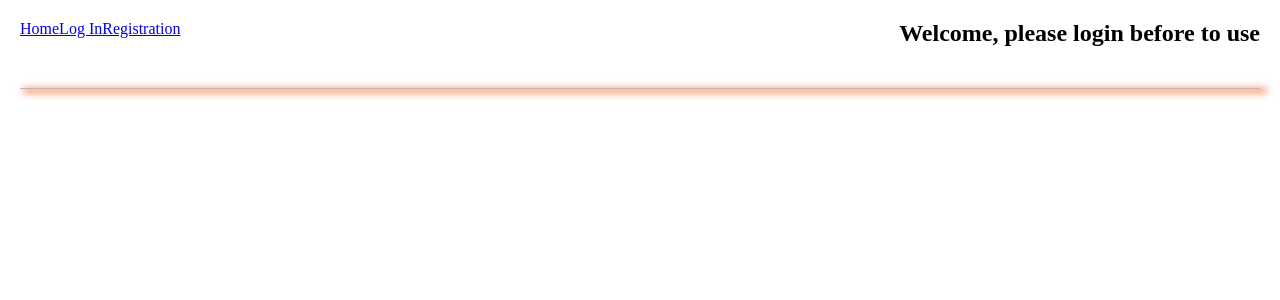
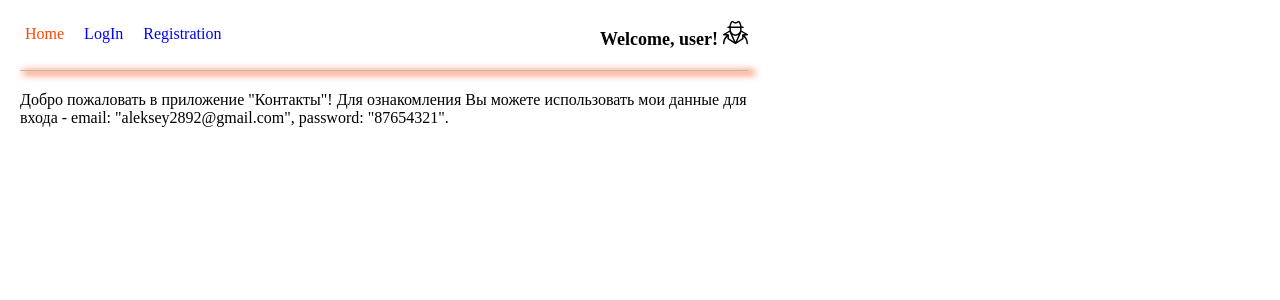
Before and after one commit to Aleksey2892/goit-react-hw-08-phonebook, a React (Create React App) app: page /home in a window 1280 px wide. Shown: the top 300 px of the page. Built offline with nearby package versions, Linux system fonts and the light colour scheme.

Commit message:
work with styles

```diff
--- a/src/components/App.js
+++ b/src/components/App.js
@@ -1,6 +1,6 @@
 import React, { lazy, Suspense } from 'react';
 import { connect } from 'react-redux';
-import { BrowserRouter, Switch } from 'react-router-dom';
+import { BrowserRouter, Redirect, Switch } from 'react-router-dom';
 import { authOperations } from '../redux/auth';
 import routes from '../routes';
 import PropTypes from 'prop-types';
@@ -14,10 +14,10 @@ const HomePage = lazy(() =>
 const PhonebookPage = lazy(() =>
   import('../views/PhonebookPage' /* webpackChunkName: "phonebook-page" */),
 );
-const Register = lazy(() =>
+const RegisterPage = lazy(() =>
   import('../views/RegisterPage' /* webpackChunkName: "register-page" */),
 );
-const Login = lazy(() =>
+const LoginPage = lazy(() =>
   import('../views/LoginPage' /* webpackChunkName: "login-page" */),
 );
 const Navigation = lazy(() =>
@@ -57,19 +57,20 @@ class App extends React.Component {
                 path={routes.registration}
                 exact
                 restricted={true}
-                component={Register}
+                component={RegisterPage}
               />
               <PublicRoute
                 path={routes.login}
                 exact
                 restricted={true}
-                component={Login}
+                component={LoginPage}
               />
               <PrivateRoute
                 path={routes.contacts}
                 exact
                 component={PhonebookPage}
               />
+              <Redirect to={routes.home} />
             </Switch>
           </Layout>
         </Suspense>
--- a/src/components/ContactForm/ContactForm.js
+++ b/src/components/ContactForm/ContactForm.js
@@ -58,7 +58,7 @@ class ContactForm extends Component {
 
     return (
       <form onSubmit={this.handleSubmit}>
-        <div>
+        <label>
           <TextField
             size="small"
             id="contact name"
@@ -79,7 +79,7 @@ class ContactForm extends Component {
             value={number}
             onChange={this.handleChange}
           />
-        </div>
+        </label>
 
         <Button type="submit" variant="contained" color="primary" size="small">
           Add contact
--- a/src/components/Layouts/Header.module.scss
+++ b/src/components/Layouts/Header.module.scss
@@ -1,4 +1,6 @@
 .header {
+  margin-bottom: 20px;
+
   &::after {
     content: '';
     display: block;
@@ -12,6 +14,6 @@
 .headerIn {
   display: flex;
   justify-content: space-between;
-  margin-bottom: 20px;
+  flex-wrap: wrap;
   padding-bottom: 20px;
 }
--- a/src/components/Layouts/Layout.module.scss
+++ b/src/components/Layouts/Layout.module.scss
@@ -1,3 +1,4 @@
 .wrapper {
+  max-width: 768px;
   padding: 20px;
 }
--- a/src/components/Navigation/Navigation.js
+++ b/src/components/Navigation/Navigation.js
@@ -4,19 +4,47 @@ import { NavLink } from 'react-router-dom';
 import { authSelectors } from '../../redux/auth';
 import routes from '../../routes';
 import PropTypes from 'prop-types';
+import s from './Navigation.module.scss';
 
 const Navigation = ({ isLogin }) => {
-  const NavLinkContacts = <NavLink to={routes.contacts}>Contacts</NavLink>;
+  const NavLinkContacts = (
+    <NavLink
+      className={s.link}
+      activeClassName={s.activeLink}
+      to={routes.contacts}
+    >
+      Contacts
+    </NavLink>
+  );
+
   const NavLinksLogin = (
     <>
-      <NavLink to={routes.login}>Log In</NavLink>
-      <NavLink to={routes.registration}>Registration</NavLink>
+      <NavLink
+        className={s.link}
+        activeClassName={s.activeLink}
+        to={routes.login}
+      >
+        LogIn
+      </NavLink>
+      <NavLink
+        className={s.link}
+        activeClassName={s.activeLink}
+        to={routes.registration}
+      >
+        Registration
+      </NavLink>
     </>
   );
 
   return (
-    <nav>
-      <NavLink to={routes.home}>Home</NavLink>
+    <nav className={s.nav}>
+      <NavLink
+        className={s.link}
+        activeClassName={s.activeLink}
+        to={routes.home}
+      >
+        Home
+      </NavLink>
 
       {isLogin ? NavLinkContacts : NavLinksLogin}
     </nav>
--- /dev/null
+++ b/src/components/Navigation/Navigation.module.scss
@@ -0,0 +1,17 @@
+.nav {
+  padding: 5px;
+}
+
+.link {
+  text-decoration: none;
+  margin-right: 20px;
+  color: blue;
+
+  &:last-child {
+    margin-right: 0;
+  }
+}
+
+.activeLink {
+  color: orangered;
+}
--- a/src/components/UserBar/UserBar.js
+++ b/src/components/UserBar/UserBar.js
@@ -2,6 +2,8 @@ import React from 'react';
 import { connect } from 'react-redux';
 import { authSelectors, authOperations } from '../../redux/auth';
 import PropTypes from 'prop-types';
+import s from './UserBar.module.scss';
+import spyIcon from '../../icons/spy.svg';
 
 import Avatar from '@material-ui/core/Avatar';
 import { makeStyles } from '@material-ui/core/styles';
@@ -30,7 +32,14 @@ const UserBar = ({ isLoginEmail, onLogout }) => {
         </>
       )}
 
-      {!isLoginEmail && <h2>Welcome, please login before to use</h2>}
+      {!isLoginEmail && (
+        <>
+          <h2 className={s.welcome}>
+            Welcome, user!
+            <img className={s.userIcon} src={spyIcon} alt="spy user" />
+          </h2>
+        </>
+      )}
     </div>
   );
 };
--- /dev/null
+++ b/src/components/UserBar/UserBar.module.scss
@@ -0,0 +1,8 @@
+.welcome {
+  font-size: 18px;
+}
+
+.userIcon {
+  padding-left: 5px;
+  width: 30px;
+}
--- a/src/routes.js
+++ b/src/routes.js
@@ -1,5 +1,5 @@
 export default {
-  home: '/',
+  home: '/home',
   login: '/login',
   registration: '/reg',
   contacts: '/contacts',
--- a/src/views/LoginPage.js
+++ b/src/views/LoginPage.js
@@ -5,6 +5,7 @@ import { authOperations } from '../redux/auth';
 import routes from '../routes';
 import PropTypes from 'prop-types';
 
+import TextField from '@material-ui/core/TextField';
 import Button from '@material-ui/core/Button';
 
 const INITIAL_STATE = {
@@ -42,18 +43,23 @@ class Login extends Component {
         <form onSubmit={this.handleSubmit}>
           Login
           <label>
-            <input
+            <TextField
+              size="small"
+              id="email"
+              label="email"
+              variant="outlined"
               type="text"
               name="email"
-              placeholder="email"
               value={this.state.email}
               onChange={this.handleChange}
             />
-
-            <input
+            <TextField
+              size="small"
+              id="password"
+              label="password"
+              variant="outlined"
               type="text"
               name="password"
-              placeholder="password"
               value={this.state.password}
               onChange={this.handleChange}
             />
--- a/src/views/RegisterPage.js
+++ b/src/views/RegisterPage.js
@@ -5,6 +5,7 @@ import { authOperations } from '../redux/auth';
 import routes from '../routes';
 import PropTypes from 'prop-types';
 
+import TextField from '@material-ui/core/TextField';
 import Button from '@material-ui/core/Button';
 
 const INITIAL_STATE = {
@@ -43,26 +44,35 @@ class Register extends Component {
         <form onSubmit={this.handleSubmit}>
           Registration
           <label>
-            <input
+            <TextField
+              size="small"
+              id="name"
+              label="name"
+              variant="outlined"
               type="text"
               name="name"
-              placeholder="name"
               value={this.state.name}
               onChange={this.handleChange}
             />
 
-            <input
+            <TextField
+              size="small"
+              id="email"
+              label="email"
+              variant="outlined"
               type="text"
               name="email"
-              placeholder="email"
               value={this.state.email}
               onChange={this.handleChange}
             />
 
-            <input
+            <TextField
+              size="small"
+              id="password"
+              label="password"
+              variant="outlined"
               type="text"
-              name="password"
-              placeholder="password (min 7 letters)"
+              name="password (min 7 letters)"
               value={this.state.password}
               onChange={this.handleChange}
             />
```
Also changed, not shown: src/icons/spy.svg (added).
